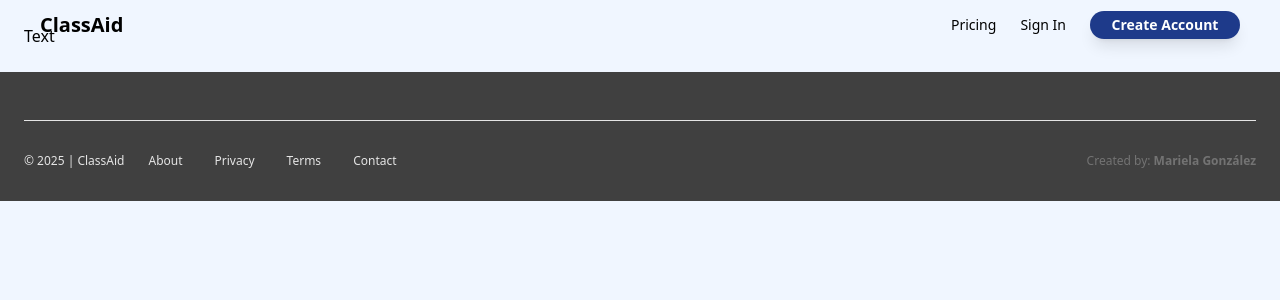
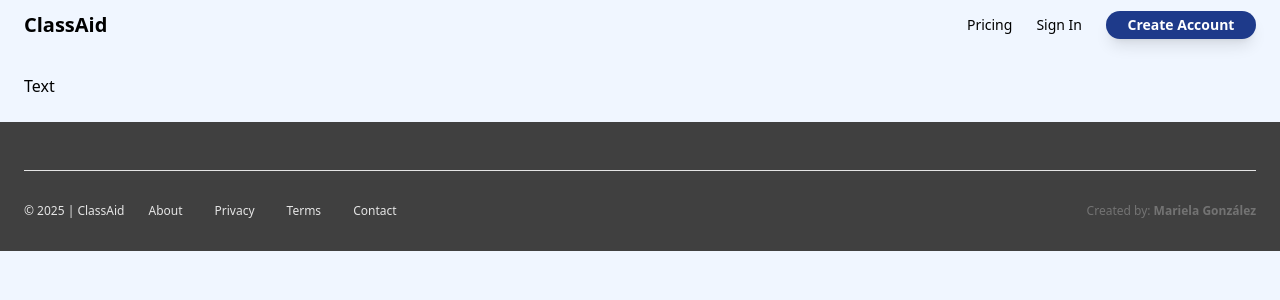
Before and after one commit to mmgonnar/classaid_frontend, a Next.js app: page / in a window 1280 px wide. Shown: the top 300 px of the page. Built offline with nearby package versions, Linux system fonts and the light colour scheme.

Commit message:
feat: :art: Updated Header & Banner components for improved styling
Added clsx and tailwind-merge dependencies

```diff
--- a/components/Banner.jsx
+++ b/components/Banner.jsx
@@ -9,7 +9,7 @@ function Title() {
     <section className="bg-[linear-gradient(45deg,#659CF6,#F6F6F6 )] pt-5 pb-60 md:pt-2 md:pb-100">
       <div className="mx-auto w-screen max-w-screen-xl pt-18 sm:px-6 sm:py-10 lg:px-8 lg:py-32">
         <div className="relative mx-auto max-w-prose text-center">
-          <h1 className="z-1 text-3xl font-bold text-gray-900 sm:text-5xl">
+          <h1 className="text-3xl font-bold text-gray-900 sm:text-5xl">
             Simplify.
             <strong className="text-primary"> Teach </strong>. Empower.
           </h1>
@@ -24,7 +24,7 @@ function Title() {
           </div>
           <Image
             src={browserScreen}
-            className="md: absolute top-[220px] left-1/2 z-10 w-full max-w-6xl -translate-x-1/2 transform object-contain"
+            className="md: absolute top-[220px] left-1/2 w-full max-w-6xl -translate-x-1/2 transform object-contain"
             alt="Browser screen image"
           />
         </div>
--- a/components/Header.jsx
+++ b/components/Header.jsx
@@ -1,21 +1,44 @@
 'use client';
 import Link from 'next/link';
-import { useState } from 'react';
+import { useEffect, useState } from 'react';
 import { Bars3Icon, XMarkIcon } from '@heroicons/react/24/outline';
 import { menuItems } from '../utils/constants';
 import MainButton from './MainButton';
 import { CTA } from '@/utils/enums';
+import { cn } from '@/utils/functions';
 
 function Header() {
   const [isMenuOpen, setIsMenuOpen] = useState(false);
+  const [isScrolled, setIsScrolled] = useState(false);
   const headerItems = menuItems.filter((item) => item.isHeader);
 
   const toggleMenu = () => {
     setIsMenuOpen(!isMenuOpen);
   };
 
+  useEffect(() => {
+    const handleScroll = () => {
+      if (window.scrollY > 10) {
+        setIsScrolled(true);
+      } else {
+        setIsScrolled(false);
+      }
+    };
+    handleScroll();
+    window.addEventListener('scroll', handleScroll);
+    return () => window.removeEventListener('scroll', handleScroll);
+  }, []);
+
   return (
-    <header className="fixed top-0 flex h-[50px] w-full items-center justify-between bg-white p-6 px-10 text-sm sm:bg-transparent md:px-10">
+    <header
+      className={cn(
+        'sticky top-0 z-50 flex h-[50px] w-full items-center justify-between p-6 text-sm transition-all duration-100',
+        'bg-white shadow-md',
+        'sm:bg-transparent sm:shadow-none',
+        isScrolled && 'sm:bg-white sm:shadow-md',
+        !isScrolled && 'shadow-lg',
+      )}
+    >
       <Link href="/">
         <h1 className="text-bg-blue-800 text-xl font-bold">ClassAid</h1>
       </Link>
@@ -35,7 +58,7 @@ function Header() {
 
       {/* Movil */}
       {isMenuOpen && (
-        <nav className="e absolute top-16 left-0 z-50 flex w-full transform flex-col items-center gap-2 bg-white p-4 shadow-md transition-all duration-150">
+        <nav className="absolute top-10 left-0 z-50 flex w-full transform flex-col items-center gap-2 bg-white p-4 shadow-md transition-all duration-150">
           {headerItems.map((item) => (
             <Link
               key={item.text}
--- a/package.json
+++ b/package.json
@@ -10,10 +10,12 @@
   },
   "dependencies": {
     "@heroicons/react": "^2.2.0",
+    "clsx": "^2.1.1",
     "lucide-react": "^0.503.0",
     "next": "15.3.1",
     "react": "^19.0.0",
-    "react-dom": "^19.0.0"
+    "react-dom": "^19.0.0",
+    "tailwind-merge": "^3.2.0"
   },
   "devDependencies": {
     "@eslint/eslintrc": "^3",
--- /dev/null
+++ b/utils/functions.js
@@ -0,0 +1,6 @@
+import { clsx } from 'clsx';
+import { twMerge } from 'tailwind-merge';
+
+export function cn(...inputs) {
+  return twMerge(clsx(inputs));
+}
```
Also changed, not shown: 1 other file (tests, documents, lock files or other folders).
